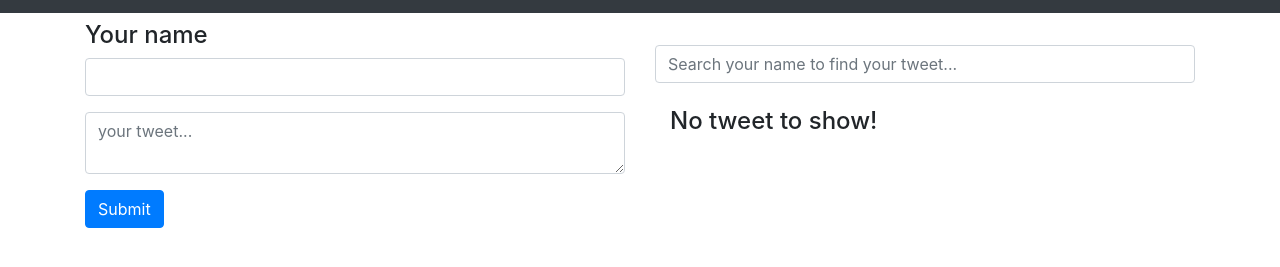
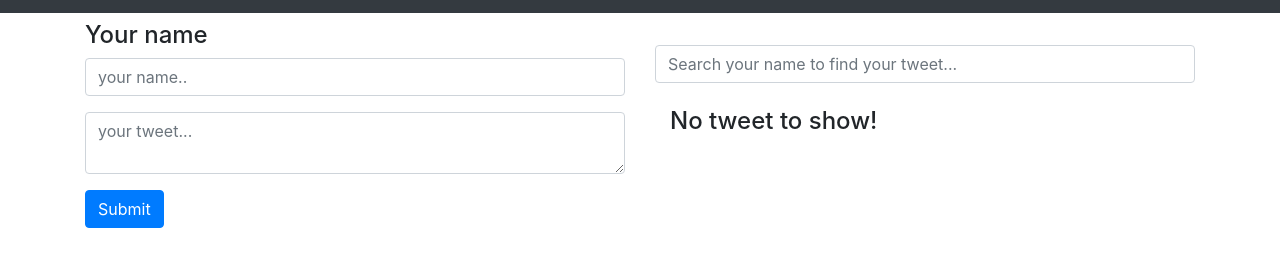
Before and after one commit to Emtiaz2000/tweet-tweet, a plain HTML site: page index.html in a window 1280 px wide. Shown: the part 49-316 px from the top of the page. Drawn offline with nearby package versions, Linux system fonts and the light colour scheme.

Commit message:
Update index.html

```diff
--- a/index.html
+++ b/index.html
@@ -25,7 +25,7 @@
             <div class="row">
                 <div class="col coll-lg-6">
                     <h4>Your name</h4>
-                    <input id="inputName" class="form-control" type="text">
+                    <input id="inputName" class="form-control" type="text" placeholder="your name..">
                     <textarea id="inputTxt" class="form-control my-3" placeholder="your tweet..."></textarea>
                     <button id="submitBtn" class="btn btn-primary">Submit</button>
                 </div>
```
